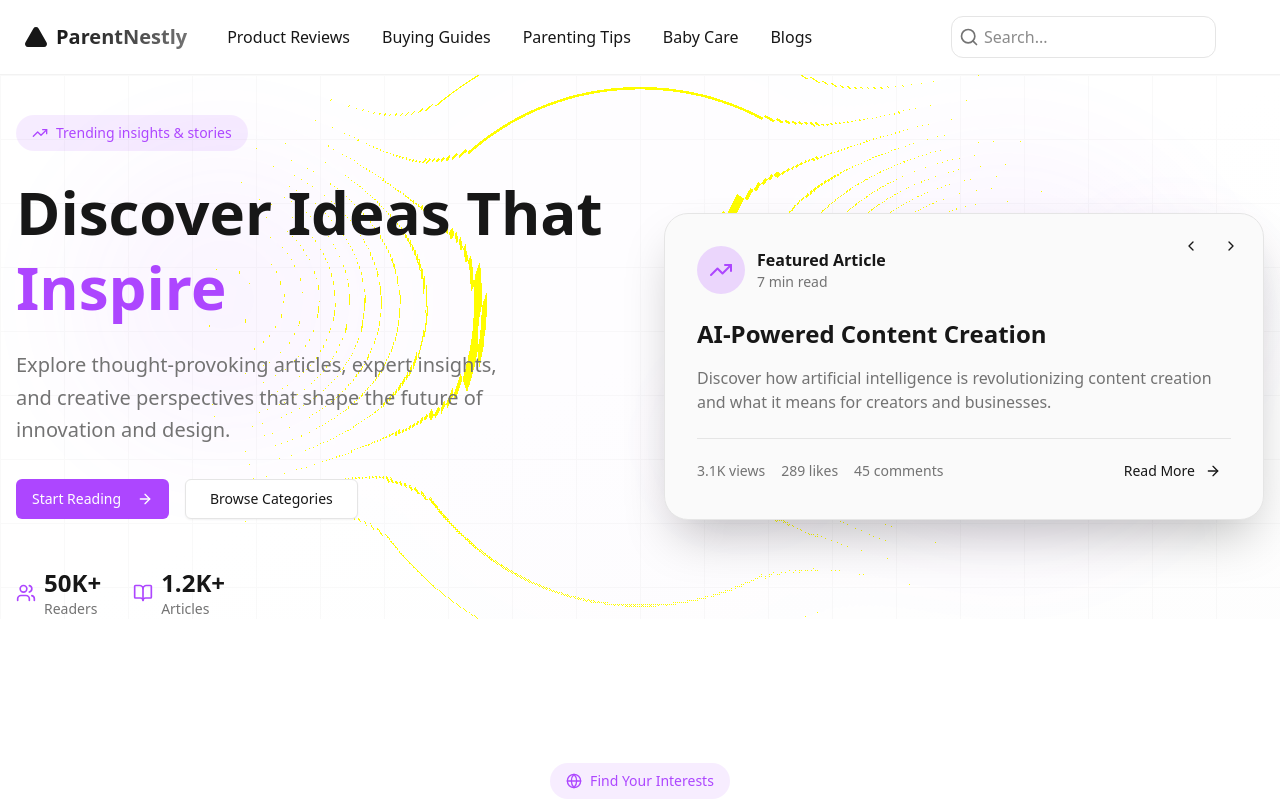
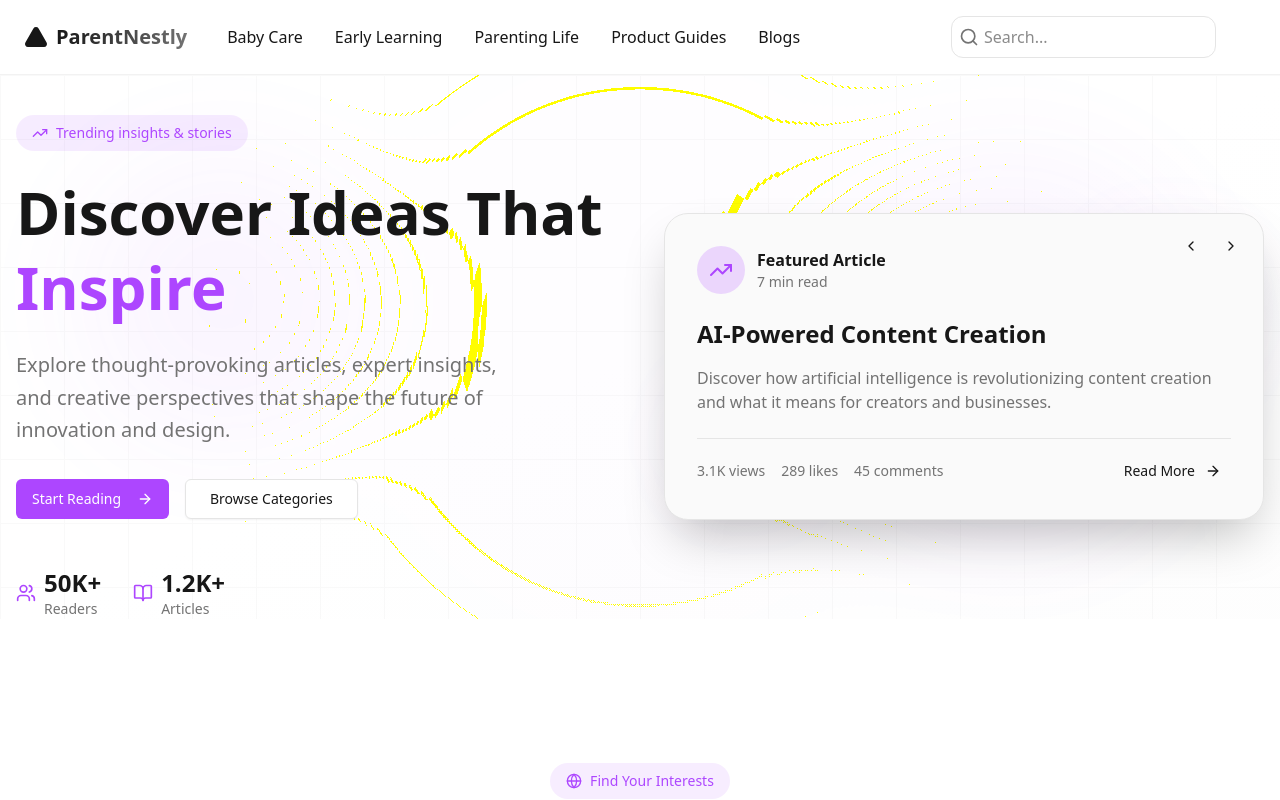
Before and after one commit to morz-mamun/parent-nestly, a Next.js app: page / in a window 1280 px wide. Shown: the top 800 px of the page. Built offline with nearby package versions, Linux system fonts and the light colour scheme.

Commit message:
fix: change navitem

```diff
--- a/src/constants/navItem.ts
+++ b/src/constants/navItem.ts
@@ -1,19 +1,19 @@
 export const navItems = [
-  {
-    name: "Product Reviews",
-    link: "#product-reviews",
-  },
-  {
-    name: "Buying Guides",
-    link: "#buying-guides",
-  },
-  {
-    name: "Parenting Tips",
-    link: "#parenting-tips",
-  },
   {
     name: "Baby Care",
     link: "#baby-care",
+  },
+  {
+    name: "Early Learning",
+    link: "#early-learning",
+  },
+  {
+    name: "Parenting Life",
+    link: "#parenting-life",
+  },
+  {
+    name: "Product Guides",
+    link: "#product-guides",
   },
   {
     name: "Blogs",
```
